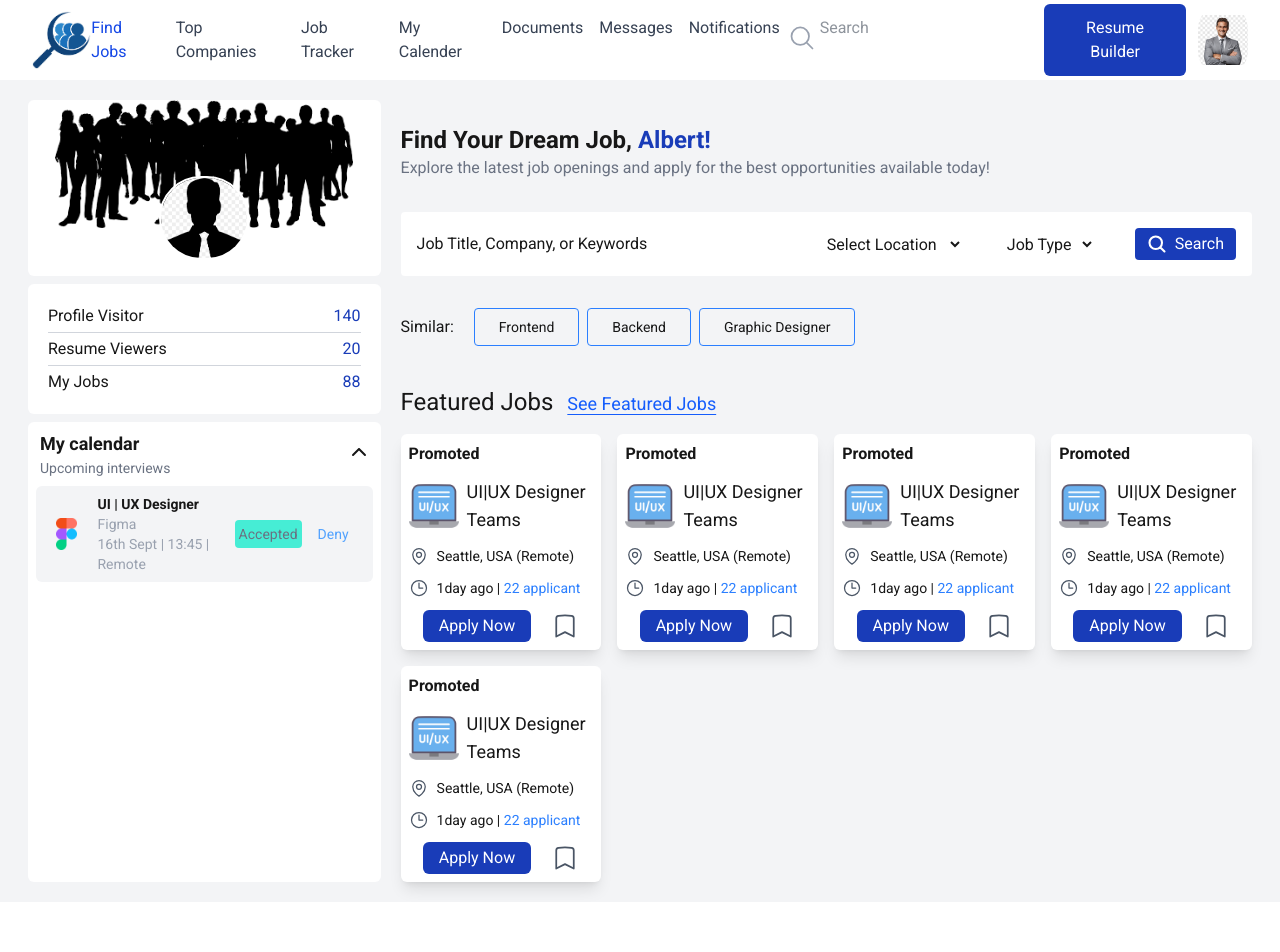
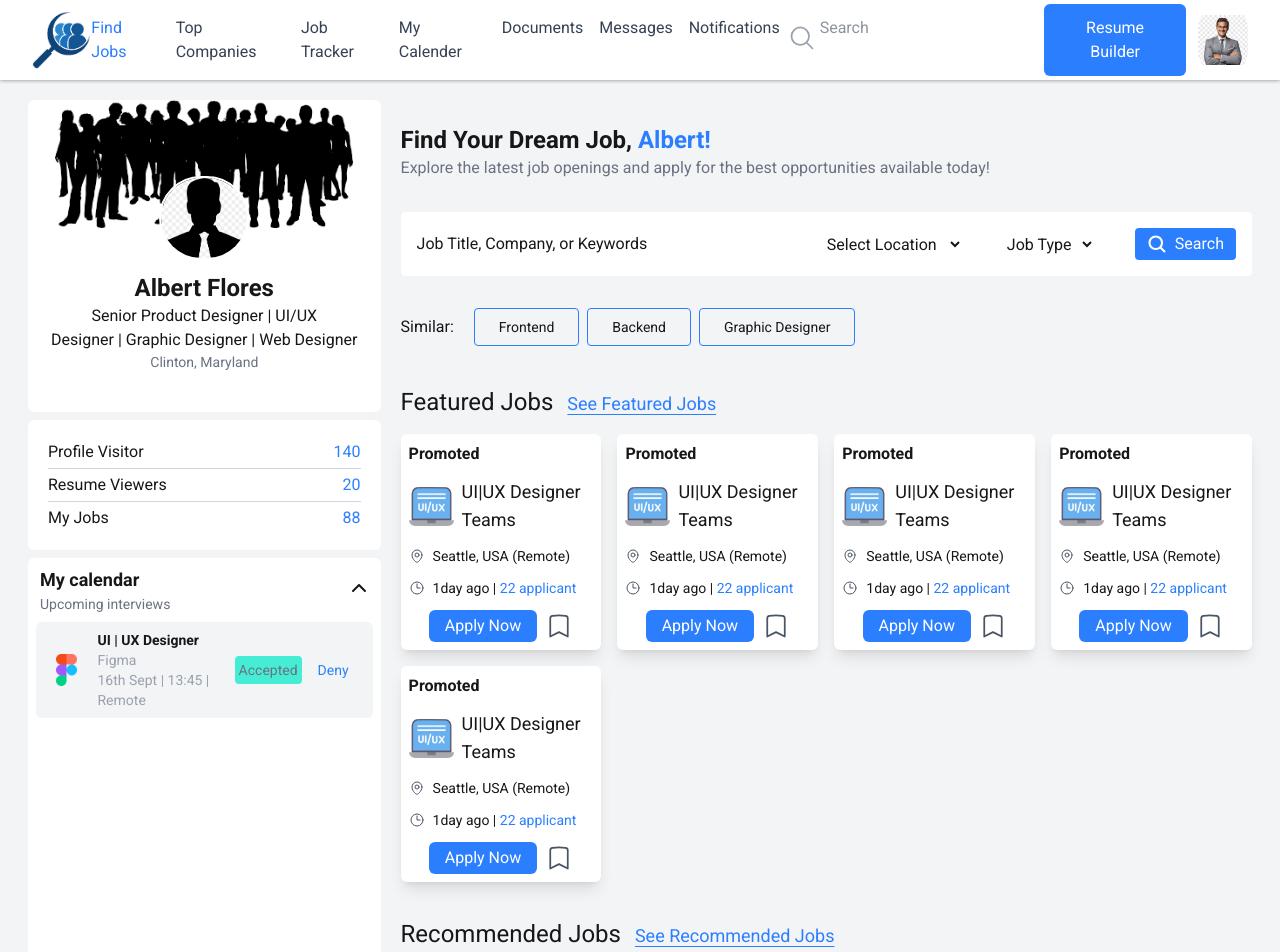
Before and after one commit to abdulbasit404/talha-work, a Next.js app: page / in a window 1280 px wide. Shown: the top 952 px of the page. Before the commit the page ends 902 px from the top, so only its background shows below. Built offline with nearby package versions, Linux system fonts and the light colour scheme.

Commit message:
still working

```diff
--- a/app/Components/Cards/Page.tsx
+++ b/app/Components/Cards/Page.tsx
@@ -2,7 +2,6 @@ import React from "react";
 import { MapPinIcon } from "@heroicons/react/24/outline";
 import { BookmarkIcon, ClockIcon } from "@heroicons/react/24/outline";
 import Image from "next/image";
-
 
 function Page({}) {
   return (
@@ -11,22 +10,22 @@ function Page({}) {
     >
       <h1 className="font-bold">Promoted</h1>
       <div className="flex gap-2 items-center">
-        <Image src="/cardimage.png" alt="card-image" height={50} width={50}/>
+        <Image src="/cardimage.png" alt="card-image" height={45} width={45} />
         <h1 className="text-lg">UI|UX Designer Teams</h1>
       </div>
       <div className="flex items-center gap-2">
-        <MapPinIcon className="w-5 h-5 text-gray-600" />
+        <MapPinIcon className="w-4 h-4 text-gray-600" />
         <h1 className="text-sm">Seattle, USA (Remote)</h1>
       </div>
       <div className="flex items-center gap-2">
-        <ClockIcon className="w-5 h-5 text-gray-600" />
+        <ClockIcon className="w-4 h-4 text-gray-600" />
         <h1 className="text-sm">
           1day ago | <span className="text-blue-500">22 applicant</span>
         </h1>
       </div>
       <div className="flex justify-center items-center">
-        <div className="flex items-center gap-5">
-          <button className="bg-blue-800 text-white px-4 py-1 rounded-md">
+        <div className="flex items-center gap-2">
+          <button className="bg-blue-500 text-white px-4 py-1 rounded-md">
             Apply Now
           </button>
           <BookmarkIcon className="w-7 h-7 text-gray-600" />
--- a/app/Find_Jobs/Page.tsx
+++ b/app/Find_Jobs/Page.tsx
@@ -11,7 +11,7 @@ function Page() {
   return (
     <div className="min-h-screen bg-gray-100 lg:flex sm:px-5 sm:py-3 sm:gap-1 ">
       <div className="p-2 flex flex-col gap-2 lg:w-130">
-        <div className="bg-white h-75 rounded-md relative overflow-hidden ">
+        <div className="bg-white h-75 lg:h-120 rounded-md relative overflow-hidden ">
           <div className=" absolute w-full h-32 rounded-md">
             <Image
               src="/profileimagecover.png"
@@ -39,20 +39,20 @@ function Page() {
         <div className="bg-white p-5 rounded-md">
           <div className="flex justify-between">
             <h1>Profile Visitor</h1>
-            <span className="text-blue-800">140</span>
+            <span className="text-blue-500">140</span>
           </div>
           <hr className="text-gray-300 mt-1 mb-1" />
           <div className="flex justify-between">
             <h1>Resume Viewers</h1>
-            <span className="text-blue-800">20</span>
+            <span className="text-blue-500">20</span>
           </div>
           <hr className="text-gray-300 mb-1 mt-1" />
           <div className="flex justify-between">
             <h1>My Jobs</h1>
-            <span className="text-blue-800">88</span>
+            <span className="text-blue-500">88</span>
           </div>
         </div>
-        <div className="bg-white rounded-md h-full ">
+        <div className=" bg-white rounded-md pb-2 h-full">
           <div className="flex justify-between items-center py-2 px-3">
             <div>
               <h1 className="font-bold sm:text-lg">My calendar</h1>
@@ -93,7 +93,7 @@ function Page() {
                 <button className="bg-teal-300 text-gray-500 rounded px-1 py-1 text-sm">
                   Accepted
                 </button>
-                <button className="  text-blue-400 rounded px-1 py-1 text-sm">
+                <button className="  text-blue-500 rounded px-1 py-1 text-sm">
                   Deny
                 </button>
               </div>
@@ -101,11 +101,11 @@ function Page() {
           )}
         </div>
       </div>
-      <div className="w-full ">
+      <div className="w-full">
         <div className="px-2 py-1 sm:py-8">
           <h1 className="text-lg font-bold sm:text-2xl">
             Find Your Dream Job,{" "}
-            <span className="text-blue-800 font-bold">Albert!</span>
+            <span className="text-blue-500 font-bold">Albert!</span>
           </h1>
           <p className="text-gray-500">
             Explore the latest job openings and apply for the best opportunities
@@ -129,7 +129,7 @@ function Page() {
               <option value="banana">Backend</option>
               <option value="orange">Graphic Designer</option>
             </select>
-            <button className="relative bg-blue-800 px-3 py-1 text-white rounded flex items-center gap-2">
+            <button className="relative bg-blue-500 px-3 py-1 text-white rounded flex items-center gap-2">
               <MagnifyingGlassIcon
                 className="w-5 h-5 text-white "
                 strokeWidth={2.5}
@@ -138,7 +138,7 @@ function Page() {
             </button>
           </div>
         </div>
-        <div className="flex flex-col gap-1 py-2 sm:flex-row sm:items-center sm:py-8">
+        <div className="flex flex-col gap-1 py-4 sm:flex-row sm:items-center sm:py-8">
           <h1 className="px-2">Similar:</h1>
           <div className="flex justify-center gap-2 px-2">
             <button className="border border-blue-500 px-2 py-2 text-sm rounded lg:px-6">
@@ -152,12 +152,33 @@ function Page() {
             </button>
           </div>
         </div>
-        <div>
+        {/* {*Featured Cards*} */}
+        <div className="mt-4 sm:mt-0">
           <div className="px-2 py-2 gap-5">
-            <h1 className=" text-md sm:text-2xl">
+            <h1 className=" text-lg sm:text-2xl">
               Featured Jobs{" "}
-              <span className="ml-2 text-blue-600 text-sm sm:text-lg underline underline-offset-4">
+              <span className="ml-2 text-blue-500 text-sm sm:text-lg underline underline-offset-4">
                 See Featured Jobs
+              </span>
+            </h1>
+          </div>
+          <div className="p-2">
+            <div className="grid grid-cols-1 sm:grid-cols-1 md:grid-cols-2 lg:grid-cols-3 xl:grid-cols-4 2xl:grid-cols-5 gap-4">
+              <MyCard />
+              <MyCard />
+              <MyCard />
+              <MyCard />
+              <MyCard />
+            </div>
+          </div>
+        </div>
+        {/* {*Recommended Cards*} */}
+        <div className=" mt-5">
+          <div className="px-2 py-2 gap-5">
+            <h1 className="text-lg sm:text-2xl">
+              Recommended Jobs{" "}
+              <span className="ml-2 text-blue-500 text-sm sm:text-lg underline underline-offset-4">
+                See Recommended Jobs
               </span>
             </h1>
           </div>
--- a/app/Navbar/Page.tsx
+++ b/app/Navbar/Page.tsx
@@ -42,7 +42,7 @@ function Page() {
   const [navbar, showNavbar] = useState(false);
   return (
     <>
-      <div className="bg-white flex justify-between items-center shadow-lg px-8 py-1">
+      <div className="bg-white flex justify-between items-center px-8 py-1 drop-shadow-[0_0_2px_gray]">
         <div className="">
           <Image src="/logo-2.png" width={60} height={60} alt="Navbar Logo" />
         </div>
@@ -53,7 +53,7 @@ function Page() {
               key={e.href}
               href={e.href}
               className={
-                pathName === e.href ? " text-blue-700" : "text-gray-700"
+                pathName === e.href ? " text-blue-500" : "text-gray-700"
               }
             >
               {e.label}
@@ -69,7 +69,7 @@ function Page() {
               className="w-full py-3 pl-10 pr-4 rounded-md  focus:outline-none focus:ring-1 focus:ring-blue-500 text-gray-800"
             />
           </div>
-          <button className="bg-blue-800 py-3 rounded-md text-white px-4">
+          <button className="bg-blue-500 py-3 rounded-md text-white px-4">
             Resume Builder
           </button>
           <Image
@@ -106,7 +106,7 @@ function Page() {
               key={e.href}
               href={e.href}
               className={
-                pathName === e.href ? "text-blue-700" : "text-gray-700"
+                pathName === e.href ? "text-blue-500" : "text-gray-700"
               }
             >
               {e.label}
@@ -122,7 +122,7 @@ function Page() {
             />
           </div>
           <div className="flex gap-2 sm:hidden">
-            <button className="w-full bg-blue-800 rounded-md text-white px-4 py-3">
+            <button className="w-full bg-blue-500 rounded-md text-white px-4 py-3">
               Resume Builder
             </button>
             <Image
--- /dev/null
+++ b/app/Top_Companies/Page.tsx
@@ -0,0 +1,11 @@
+import React from 'react'
+
+function Page() {
+  return (
+    <div>
+      <h1>This is Top Companies Page</h1>
+    </div>
+  )
+}
+
+export default Page
--- a/app/layout.tsx
+++ b/app/layout.tsx
@@ -4,12 +4,11 @@ config.autoAddCss = false;
 import type { Metadata } from "next";
 import { Geist, Geist_Mono } from "next/font/google";
 import "./globals.css";
+import { Inter, Roboto } from "next/font/google";
+import Navbar from "./Navbar/Page";
 
-import { Inter, Roboto } from 'next/font/google';
-
-const inter = Inter({ subsets: ['latin'], weight: ['400', '700'] });
-const roboto = Roboto({ subsets: ['latin'], weight: ['400', '700'] });
-
+const inter = Inter({ subsets: ["latin"], weight: ["400", "700"] });
+const roboto = Roboto({ subsets: ["latin"], weight: ["400", "700"] });
 
 const geistSans = Geist({
   variable: "--font-geist-sans",
@@ -37,6 +36,7 @@ export default function RootLayout({
       <body
         className={`${geistSans.variable} ${geistMono.variable} antialiased ${roboto.className}`}
       >
+        <Navbar />
         {children}
       </body>
     </html>
--- a/app/page.tsx
+++ b/app/page.tsx
@@ -1,14 +1,11 @@
-import Image from "next/image";
-import Navbar from "./Navbar/Page";
 import FindJobs from "./Find_Jobs/Page";
-import { FontAwesomeIcon } from "@fortawesome/react-fontawesome";
-import { faSearch } from "@fortawesome/free-solid-svg-icons";
+import TopCompanies from "./Top_Companies/Page";
 
 export default function Home() {
   return (
     <div>
-      <Navbar />
       <FindJobs />
+      <TopCompanies />
     </div>
   );
 }
```
